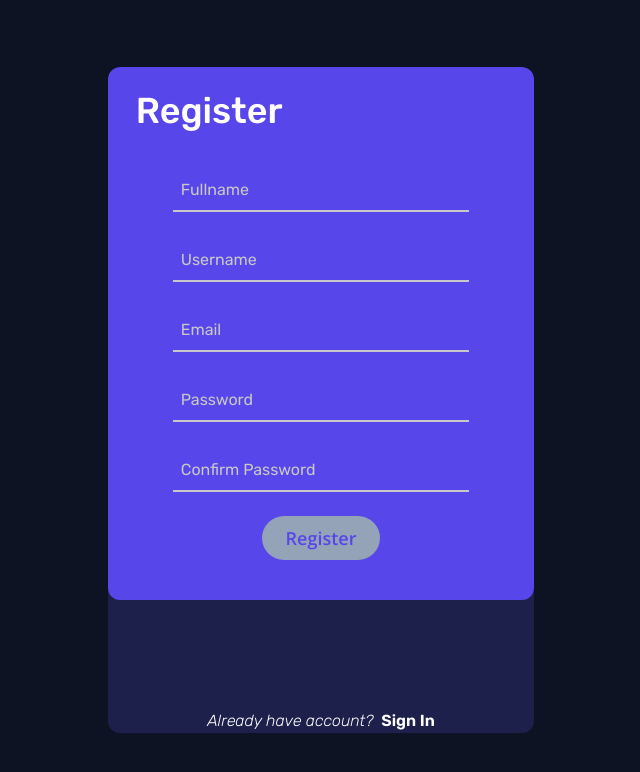
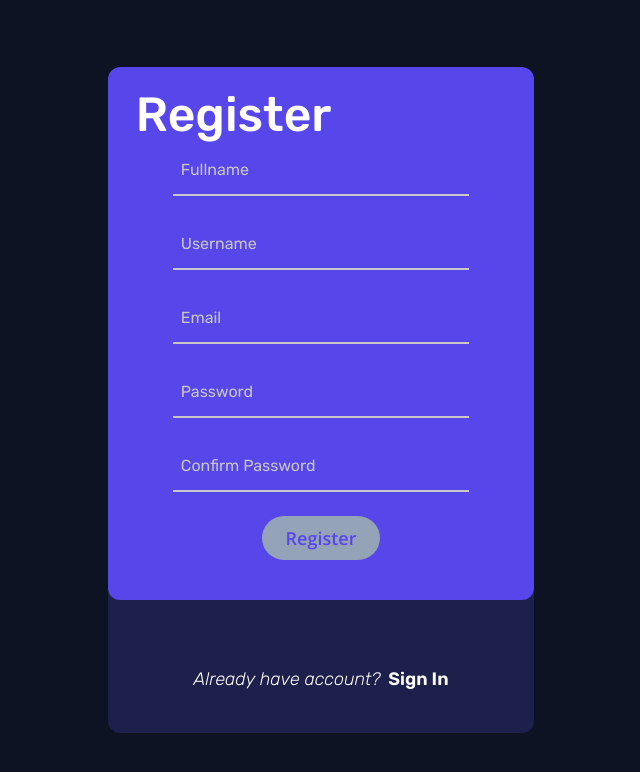
Before and after one commit to Hade21/personal-dashboard-frontend-v2, a React (Create React App) app: page /register in a window 1280 px wide. Shown: the top 772 px of the page, without its empty margins (319-959 px from the left). Built offline with nearby package versions, Linux system fonts and the light colour scheme.

Commit message:
Fix layout in 1280px up Login and Register page

```diff
--- a/src/components/atoms/Input/index.jsx
+++ b/src/components/atoms/Input/index.jsx
@@ -13,11 +13,11 @@ const Input = (props) => {
         value={value}
         placeholder={children}
         onChange={onChange}
-        className="font-opensans text-base p-2 bg-transparent outline-none border-b-2 border-b-input-border focus:outline-none w-full mx-auto peer placeholder-transparent focus:border-b-red-600 transition-all duration-300"
+        className="font-opensans lg:text-base xl:text-lg p-2 bg-transparent outline-none border-b-2 border-b-input-border focus:outline-none w-full mx-auto peer placeholder-transparent focus:border-b-red-600 transition-all duration-300"
       />
       <label
         htmlFor={name}
-        className="font-rubik text-sm flex gap-2 items-center absolute left-0 -top-3.5 peer-placeholder-shown:left-2 peer-placeholder-shown:top-2 peer-placeholder-shown:text-base peer-placeholder-shown:text-input-border peer-focus:text-sm peer-focus:-top-4 peer-focus:left-0 peer-focus:text-white transition-all duration-300"
+        className="font-rubik lg:text-sm xl:text-base flex gap-2 items-center absolute left-0 -top-3.5 peer-placeholder-shown:left-2 peer-placeholder-shown:top-2 peer-placeholder-shown:text-base peer-placeholder-shown:text-input-border peer-focus:text-sm peer-focus:-top-4 peer-focus:left-0 peer-focus:text-white transition-all duration-300"
       >
         <FontAwesomeIcon icon={icon} />
         {children}
--- a/src/pages/login/index.js
+++ b/src/pages/login/index.js
@@ -52,7 +52,11 @@ const Login = () => {
 
   const innerContent = (
     <div className="wrapper text-white px-7 pt-6 pb-10 flex flex-col justify-between text-left h-full">
-      <Typography font="font-rubik" size="text-4xl" weight="font-medium">
+      <Typography
+        font="font-rubik"
+        size="lg:text-4xl xl:text-5xl"
+        weight="font-medium"
+      >
         Login
       </Typography>
       <form
@@ -98,11 +102,19 @@ const Login = () => {
     </div>
   );
   const outerContent = (
-    <div className="wrapper flex justify-center gap-2 mt-10 text-white italic">
-      <Typography font="font-rubik" size="text-base" weight="font-light">
+    <div className="wrapper flex justify-center gap-2 mb-10 text-white italic">
+      <Typography
+        font="font-rubik"
+        size="lg:text-base xl:text-lg"
+        weight="font-light"
+      >
         Don't have account?
       </Typography>
-      <Typography font="font-rubik" size="text-base" weight="font-semibold">
+      <Typography
+        font="font-rubik"
+        size="lg:text-base xl:text-lg"
+        weight="font-semibold"
+      >
         <Link to="/register" className="cursor-pointer not-italic">
           Sign Up
         </Link>
--- a/src/pages/register/index.js
+++ b/src/pages/register/index.js
@@ -48,14 +48,18 @@ const Register = () => {
 
   const innerContent = (
     <div className="wrapper text-white px-7 pt-6 pb-10 flex flex-col justify-between text-left h-full">
-      <Typography font="font-rubik" size="text-4xl" weight="font-medium">
+      <Typography
+        font="font-rubik"
+        size="lg:text-4xl xl:text-5xl"
+        weight="font-medium"
+      >
         Register
       </Typography>
       <form
-        className="w-4/5 mx-auto flex flex-col justify-between gap-6"
+        className="lg:w-full xl:w-4/5 mx-auto flex xl:flex-col lg:flex-row justify-between gap-6"
         onSubmit={handleSubmit}
       >
-        <div className="inputs flex flex-col gap-7">
+        <div className="inputs lg:w-full lg:pl-4 xl:pl-0 flex flex-col gap-7">
           <Input
             type="text"
             name="fullname"
@@ -97,7 +101,7 @@ const Register = () => {
             Confirm Password
           </Input>
         </div>
-        <div className="button w-full text-center text-profile-color">
+        <div className="button lg:w-fit xl:w-full h-full flex items-center justify-center text-center text-profile-color">
           <Button
             type="submit"
             px="px-6"
@@ -118,11 +122,19 @@ const Register = () => {
     </div>
   );
   const outerContent = (
-    <div className="wrapper text-white flex justify-center gap-2 mt-10 w-full italic">
-      <Typography font="font-rubik" size="text-base" weight="font-light">
+    <div className="wrapper text-white flex justify-center gap-2 mb-10 w-full italic">
+      <Typography
+        font="font-rubik"
+        size="lg:text-base xl:text-lg"
+        weight="font-light"
+      >
         Already have account?
       </Typography>
-      <Typography font="font-rubik" size="text-base" weight="font-semibold">
+      <Typography
+        font="font-rubik"
+        size="lg:text-base xl:text-lg"
+        weight="font-semibold"
+      >
         <Link to="/login" className="not-italic">
           Sign In
         </Link>
@@ -134,11 +146,11 @@ const Register = () => {
     <main className="w-screen h-screen bg-home-color flex justify-center items-center">
       <Card
         flexDir="flex-col"
-        width="w-1/3"
-        height="h-5/6"
+        width="lg:w-1/2 xl:w-1/3"
+        height="lg:h-[95%] xl:h-5/6"
         outerColor="bg-card-color"
         innerColor="bg-profile-color"
-        innerHeight="h-4/5"
+        innerHeight="lg:h-5/6 xl:h-4/5"
         innerContent={innerContent}
         outerContent={outerContent}
       />
```
